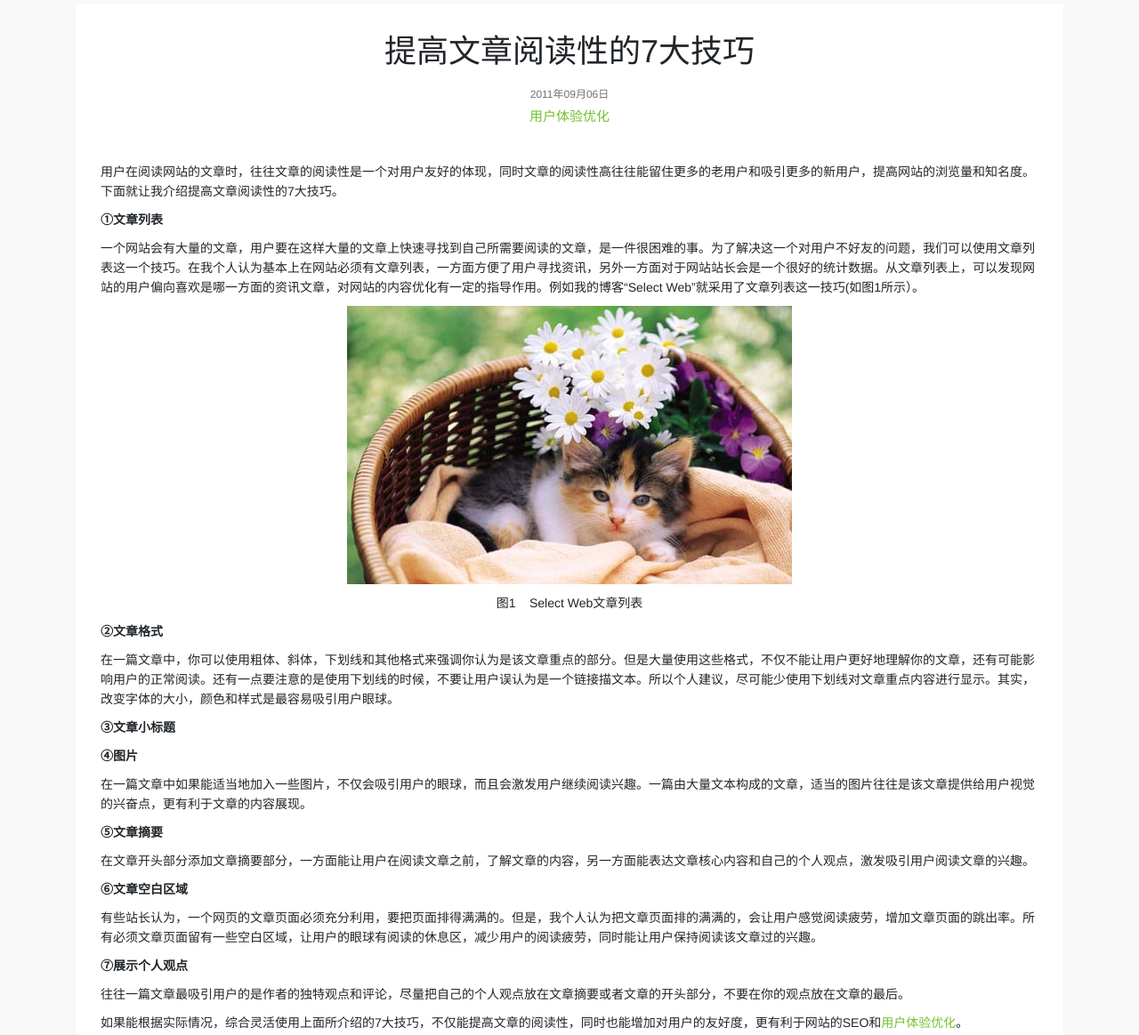
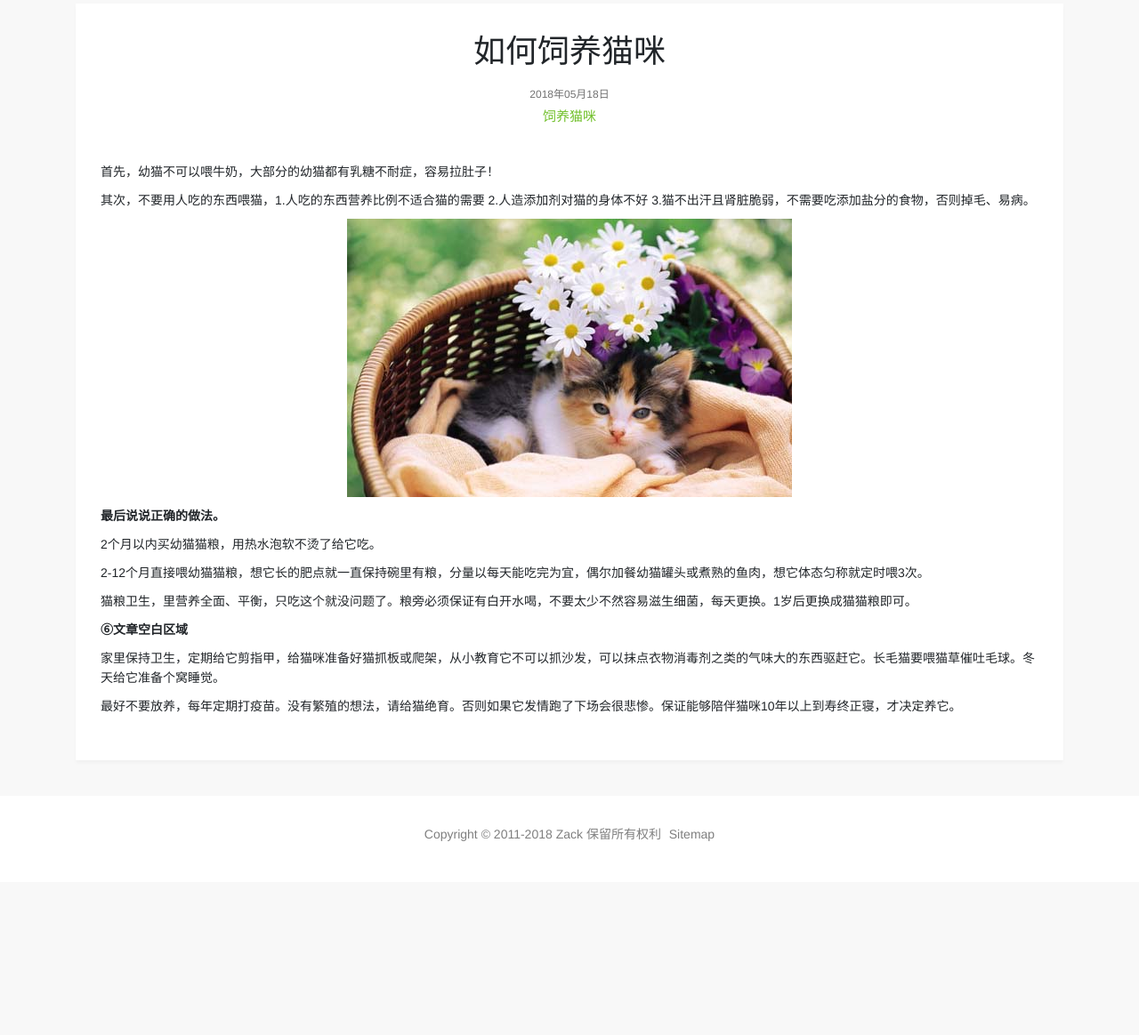
Before and after one commit to xiangv123/xiang1234.github.io, a plain HTML site: page ueo/web-read-skill.html in a window 1280 px wide. Shown: the part 320-1484 px from the top of the page at 89% size. After the commit the page ends 1312 px from the top, so only its background shows below. Drawn offline with Linux system fonts and the light colour scheme.

Commit message:
Update web-read-skill.html

```diff
--- a/ueo/web-read-skill.html
+++ b/ueo/web-read-skill.html
@@ -43,29 +43,20 @@
     <div class="post">
       <div class="caption">
         <div class="header">
-          <h1>提高文章阅读性的7大技巧</h1>
-          <span class="post-date">2011年09月06日</span>
-          <span class="post-tag">用户体验优化</span>
+          <h1>如何饲养猫咪</h1>
+          <span class="post-date">2018年05月18日</span>
+          <span class="post-tag">饲养猫咪</span>
         </div>
-        <p>用户在阅读网站的文章时，往往文章的阅读性是一个对用户友好的体现，同时文章的阅读性高往往能留住更多的老用户和吸引更多的新用户，提高网站的浏览量和知名度。下面就让我介绍提高文章阅读性的7大技巧。</p>
-<p><b>①文章列表</b></p>
-<p>一个网站会有大量的文章，用户要在这样大量的文章上快速寻找到自己所需要阅读的文章，是一件很困难的事。为了解决这一个对用户不好友的问题，我们可以使用文章列表这一个技巧。在我个人认为基本上在网站必须有文章列表，一方面方便了用户寻找资讯，另外一方面对于网站站长会是一个很好的统计数据。从文章列表上，可以发现网站的用户偏向喜欢是哪一方面的资讯文章，对网站的内容优化有一定的指导作用。例如我的博客&ldquo;Select Web&rdquo;就采用了文章列表这一技巧(如图1所示）。</p>
+        <p>首先，幼猫不可以喂牛奶，大部分的幼猫都有乳糖不耐症，容易拉肚子！</p>
+<p>其次，不要用人吃的东西喂猫，1.人吃的东西营养比例不适合猫的需要 2.人造添加剂对猫的身体不好 3.猫不出汗且肾脏脆弱，不需要吃添加盐分的食物，否则掉毛、易病。</p>
 <p align="center"><img class="img-fluid" alt="Select Web文章列表" src="https://xiangv123.github.io/images/ueo/web-read-skill-1.jpg"></p>
-<p align="center">图1&nbsp;&nbsp;&nbsp; Select Web文章列表</p>
-<p><b>②文章格式</b></p>
-<p>在一篇文章中，你可以使用粗体、斜体，下划线和其他格式来强调你认为是该文章重点的部分。但是大量使用这些格式，不仅不能让用户更好地理解你的文章，还有可能影响用户的正常阅读。还有一点要注意的是使用下划线的时候，不要让用户误认为是一个链接描文本。所以个人建议，尽可能少使用下划线对文章重点内容进行显示。其实，改变字体的大小，颜色和样式是最容易吸引用户眼球。</p>
-<p><b>③文章小标题</b></p>
-<p></p>
-<p><b>④图片</b></p>
-<p>在一篇文章中如果能适当地加入一些图片，不仅会吸引用户的眼球，而且会激发用户继续阅读兴趣。一篇由大量文本构成的文章，适当的图片往往是该文章提供给用户视觉的兴奋点，更有利于文章的内容展现。</p>
-<p><b>⑤文章摘要</b></p>
-<p>在文章开头部分添加文章摘要部分，一方面能让用户在阅读文章之前，了解文章的内容，另一方面能表达文章核心内容和自己的个人观点，激发吸引用户阅读文章的兴趣。</p>
+<p><b>最后说说正确的做法。</b></p>
+<p>2个月以内买幼猫猫粮，用热水泡软不烫了给它吃。</p>
+<p>2-12个月直接喂幼猫猫粮，想它长的肥点就一直保持碗里有粮，分量以每天能吃完为宜，偶尔加餐幼猫罐头或煮熟的鱼肉，想它体态匀称就定时喂3次。</p>
+<p>猫粮卫生，里营养全面、平衡，只吃这个就没问题了。粮旁必须保证有白开水喝，不要太少不然容易滋生细菌，每天更换。1岁后更换成猫猫粮即可。</p>
 <p><b>⑥文章空白区域</b></p>
-<p>有些站长认为，一个网页的文章页面必须充分利用，要把页面排得满满的。但是，我个人认为把文章页面排的满满的，会让用户感觉阅读疲劳，增加文章页面的跳出率。所有必须文章页面留有一些空白区域，让用户的眼球有阅读的休息区，减少用户的阅读疲劳，同时能让用户保持阅读该文章过的兴趣。</p>
-<p><b>⑦展示个人观点</b></p>
-<p>往往一篇文章最吸引用户的是作者的独特观点和评论，尽量把自己的个人观点放在文章摘要或者文章的开头部分，不要在你的观点放在文章的最后。</p>
-<p>如果能根据实际情况，综合灵活使用上面所介绍的7大技巧，不仅能提高文章的阅读性，同时也能增加对用户的友好度，更有利于网站的SEO和<a target="_blank" href="https://xiangv123.github.io">用户体验优化</a>。</p>
-
+<p>家里保持卫生，定期给它剪指甲，给猫咪准备好猫抓板或爬架，从小教育它不可以抓沙发，可以抹点衣物消毒剂之类的气味大的东西驱赶它。长毛猫要喂猫草催吐毛球。冬天给它准备个窝睡觉。</p>
+<p>最好不要放养，每年定期打疫苗。没有繁殖的想法，请给猫绝育。否则如果它发情跑了下场会很悲惨。保证能够陪伴猫咪10年以上到寿终正寝，才决定养它。</p>
       </div>
     </div>
   </div>
```
